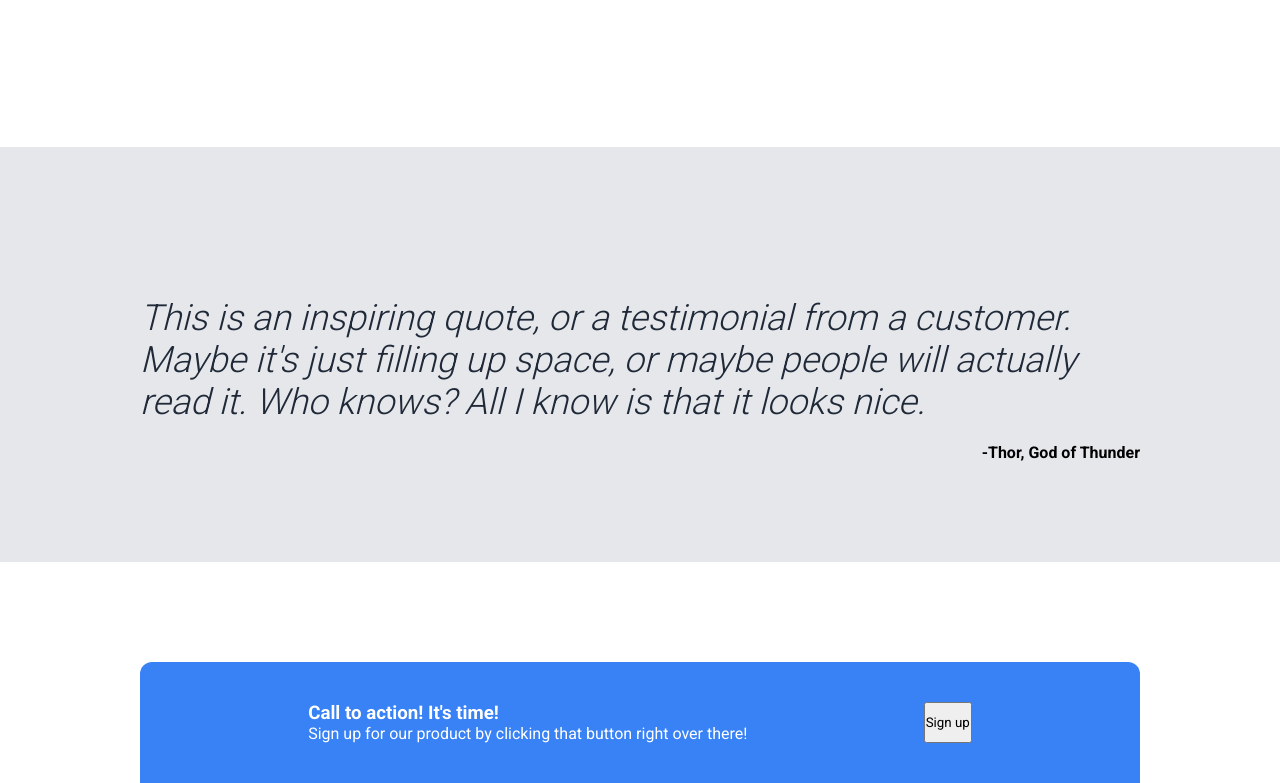
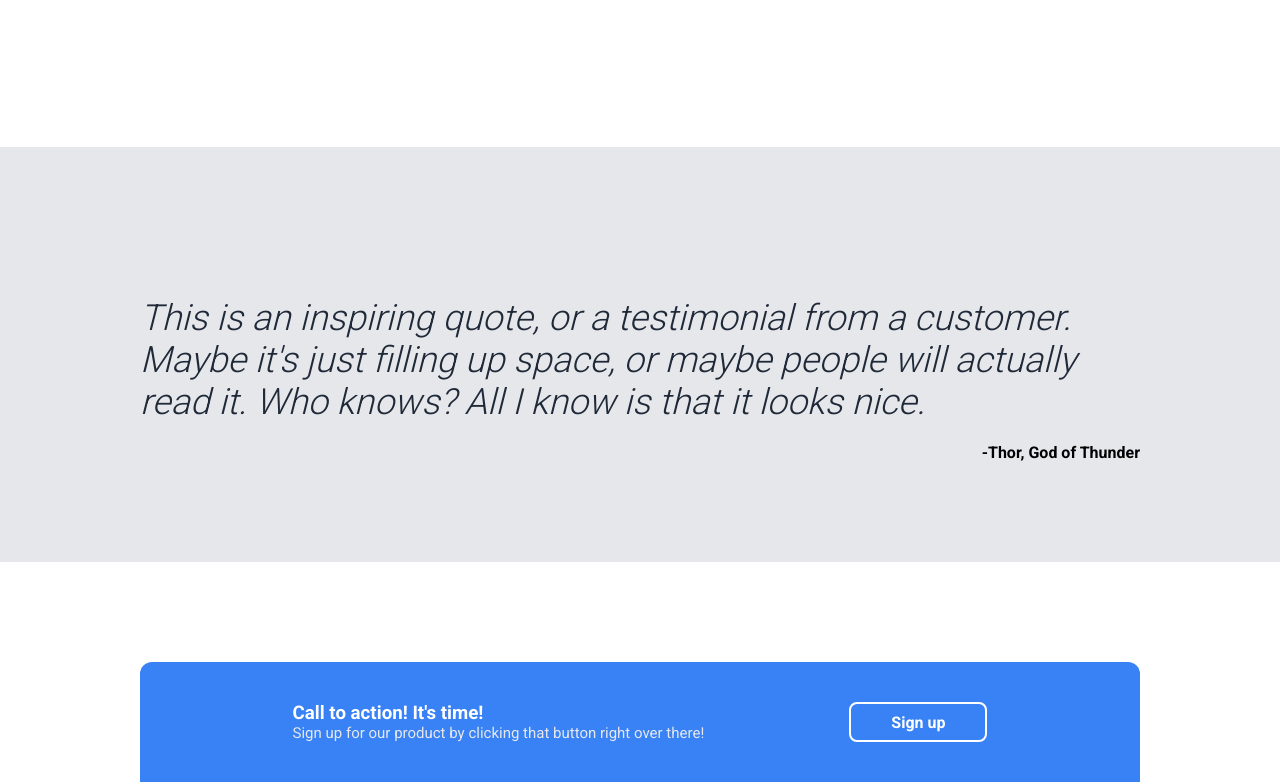
Before and after one commit to JacobKnittle/landing-page, a plain HTML site: page index.html in a window 1280 px wide. Shown: the part 960-1743 px from the top of the page. Drawn offline with Linux system fonts and the light colour scheme.

Commit message:
Add styling to call to action paragraph and sign up button

```diff
--- a/style.css
+++ b/style.css
@@ -166,3 +166,18 @@ a {
     border-top-left-radius: 12px;
     border-top-right-radius: 12px;
 }
+
+.call-to-action-text p {
+    font-size: 15px;
+    color: #E5E7EB;
+}
+
+.call-to-action-box button {
+    color: white;
+    background-color: #3882F6;
+    padding: 1px 40px;
+    border-radius: 8px;
+    border: 2px solid white;
+    font-size: 16px;
+    font-weight: bold;
+}
```
